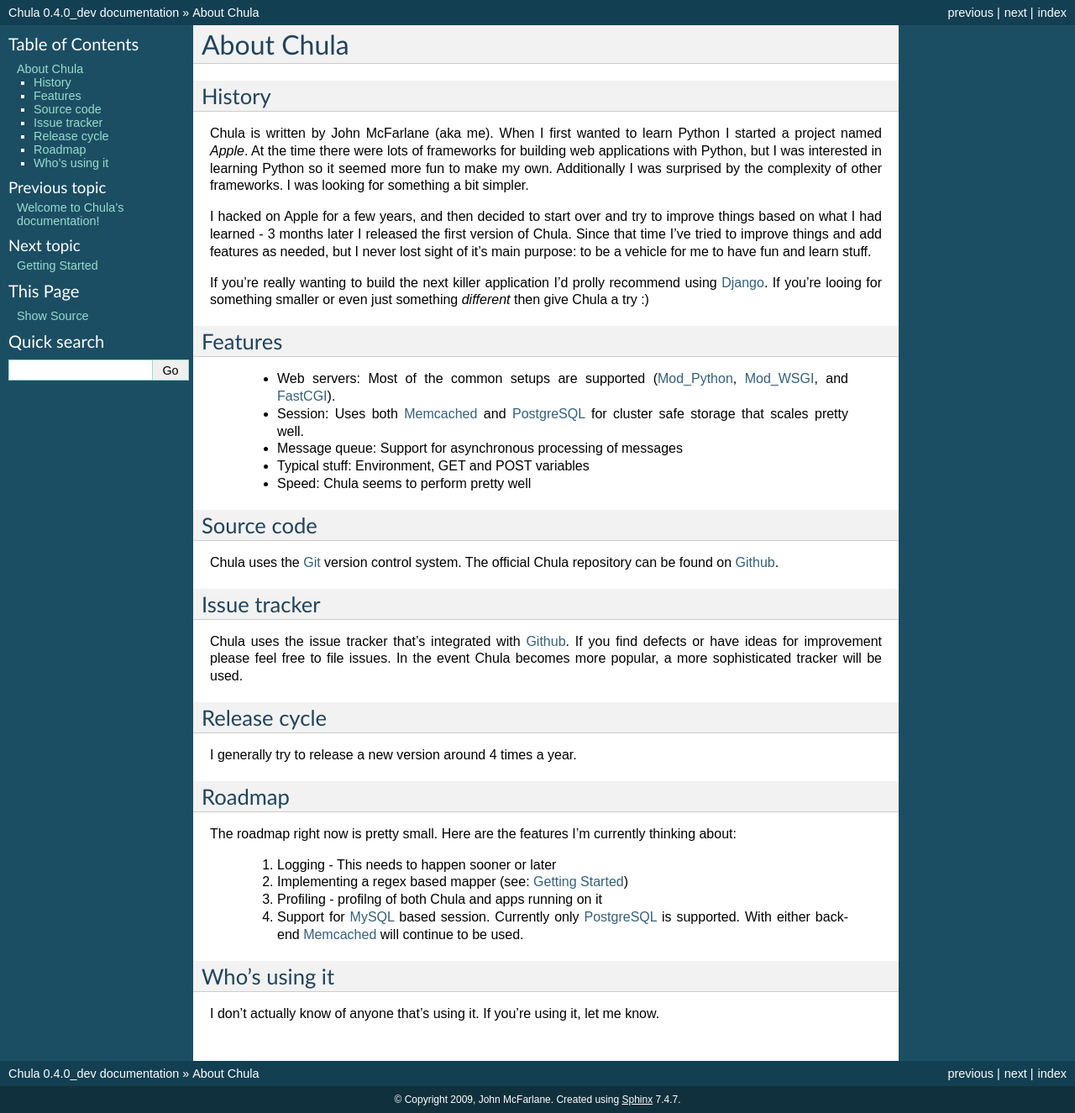
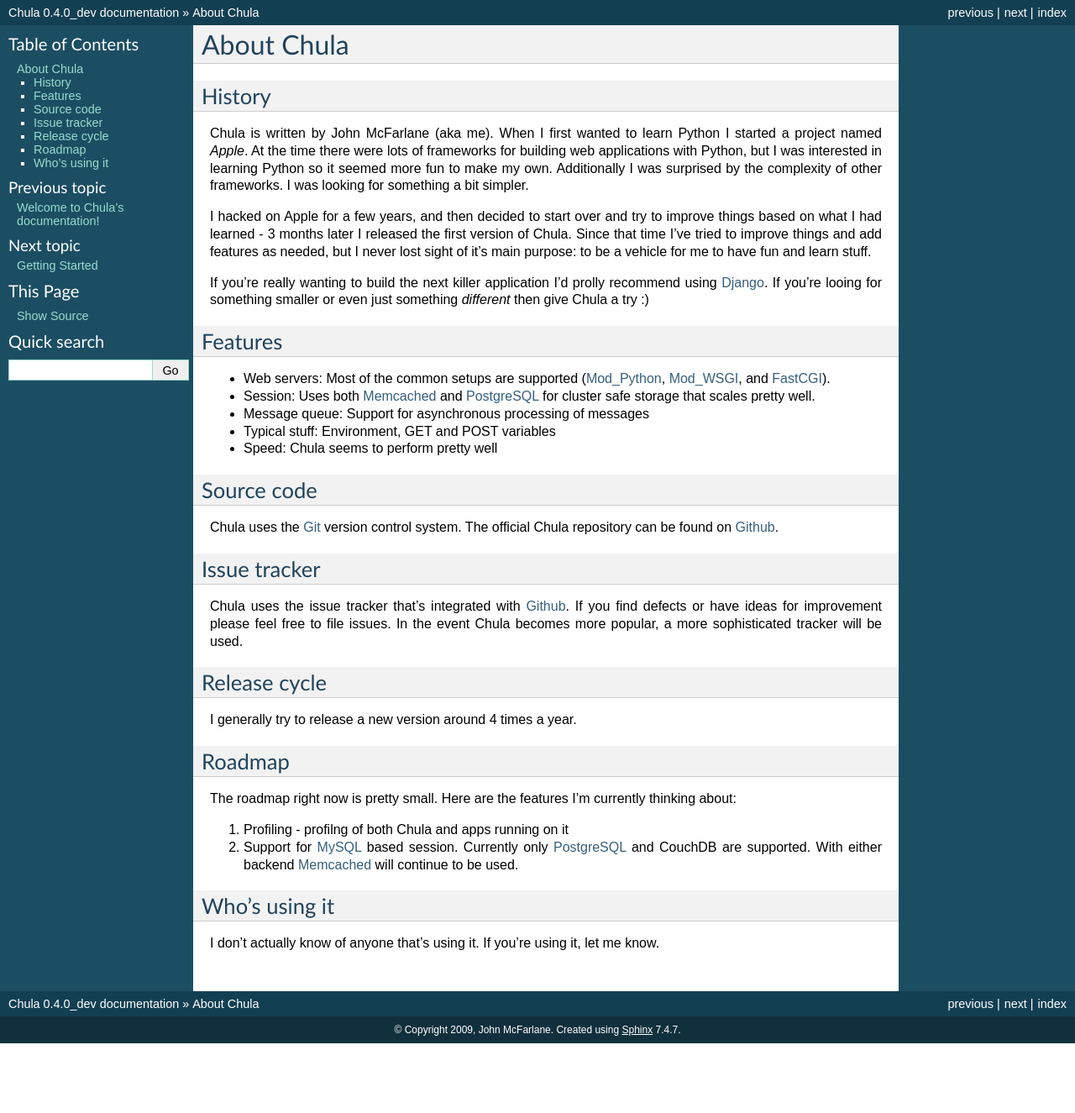
Before and after one commit to jmcfarlane/chula, a Sphinx documentation site: the page built from docs/about.rst, in a window 1280 px wide. Shown: the whole page at 84% size. Built offline with Sphinx 7.4.7, drawn with Linux system fonts in a browser that asks for light colours; after the commit the page ends 1242 px from its top, so only the background shows below that.

Commit message:
Formatting tweaks, update the roadmap

```diff
--- a/docs/about.rst
+++ b/docs/about.rst
@@ -26,13 +26,13 @@
 Features
 ++++++++
 
- * Web servers: Most of the common setups are supported (Mod_Python_,
-   Mod_WSGI_, and FastCGI_).
- * Session: Uses both Memcached_ and PostgreSQL_ for cluster safe
-   storage that scales pretty well.
- * Message queue: Support for asynchronous processing of messages
- * Typical stuff: Environment, GET and POST variables
- * Speed: Chula seems to perform pretty well
+* Web servers: Most of the common setups are supported (Mod_Python_,
+  Mod_WSGI_, and FastCGI_).
+* Session: Uses both Memcached_ and PostgreSQL_ for cluster safe
+  storage that scales pretty well.
+* Message queue: Support for asynchronous processing of messages
+* Typical stuff: Environment, GET and POST variables
+* Speed: Chula seems to perform pretty well
 
 Source code
 +++++++++++
@@ -59,12 +59,10 @@
 The roadmap right now is pretty small.  Here are the features I'm
 currently thinking about:
 
-  1. Logging - This needs to happen sooner or later
-  2. Implementing a regex based mapper (see: `Getting Started`_)
-  3. Profiling - profilng of both Chula and apps running on it
-  4. Support for MySQL_ based session.  Currently only PostgreSQL_ is
-     supported.  With either backend Memcached_ will continue to be
-     used.
+1. Profiling - profilng of both Chula and apps running on it
+#. Support for MySQL_ based session.  Currently only PostgreSQL_ and
+   CouchDB are supported.  With either backend Memcached_ will continue to be
+   used.
 
 Who's using it
 ++++++++++++++
```
